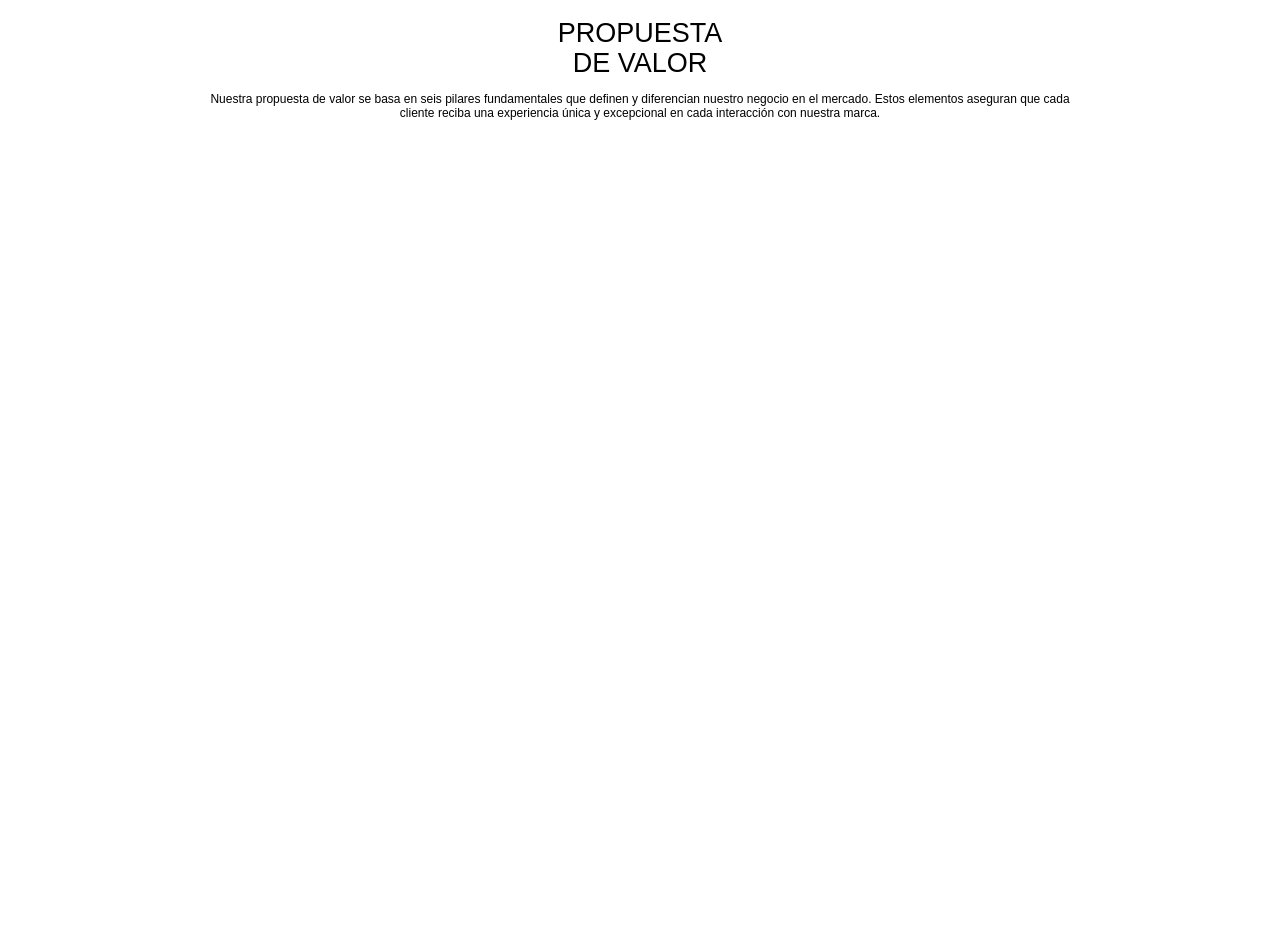
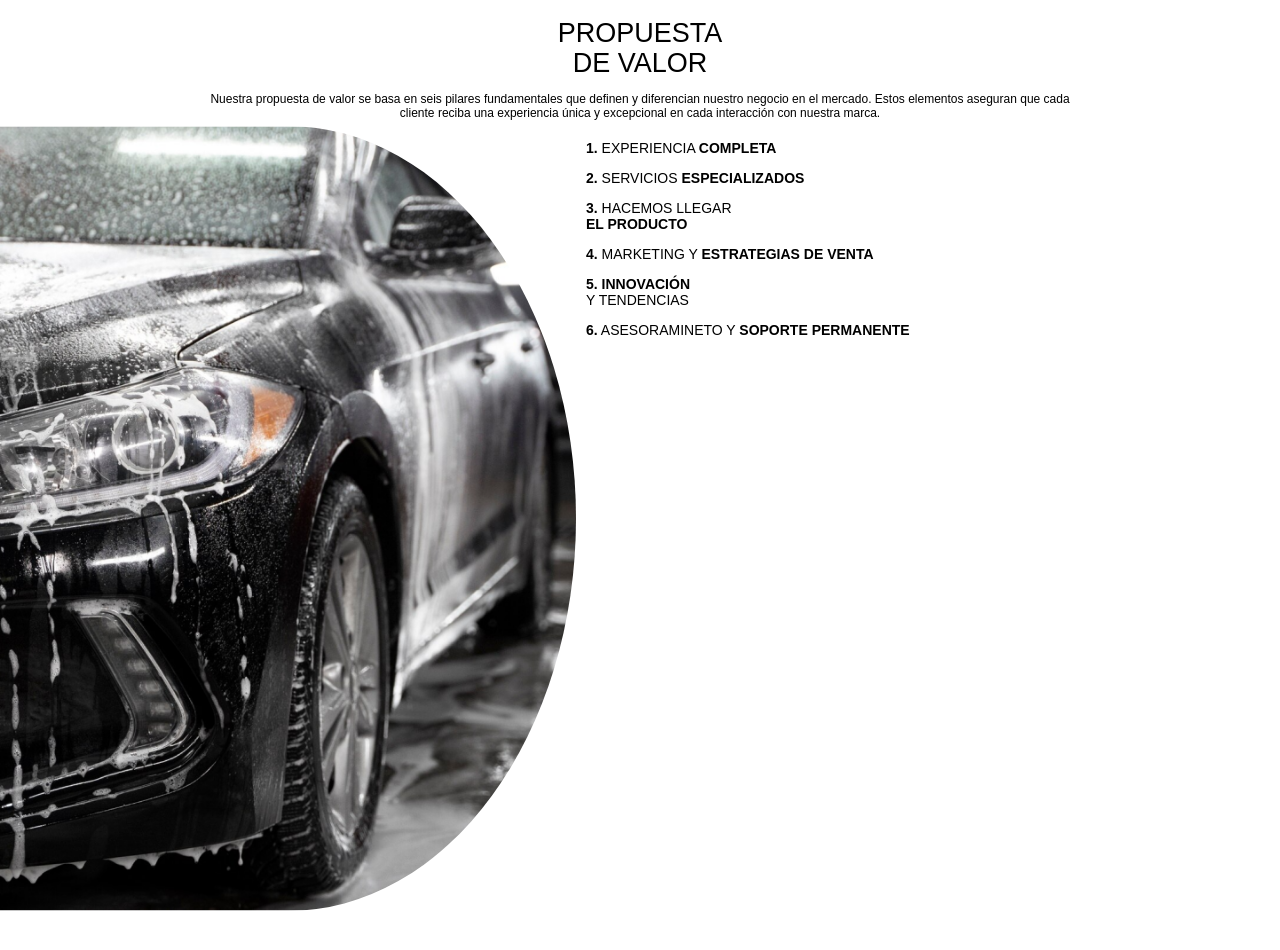
Before and after one commit to justinait/centerdetail, a React (Vite) app: page / in a window 1280 px wide. Shown: the part 5500-6450 px from the top of the page. Before the commit the page ends 5666 px from the top, so only its background shows below. Built offline with nearby package versions, Linux system fonts and the light colour scheme.

Commit message:
proposal

```diff
--- a/src/Components/Proposal/Proposal.css
+++ b/src/Components/Proposal/Proposal.css
@@ -6,3 +6,24 @@
     text-align: center;
     margin: 0.5em auto;
 }
+.carProposal {
+    width: 45%;
+    border-radius: 0 50% 50% 0;
+}
+.carProposalBox {
+    display: flex;
+    /* justify-content: space-between; */
+}
+.itemsProposalBox {
+    width: 47.5%;
+    margin: 0 10px;
+}
+.itemsProposalBox p {
+    line-height: normal;
+    text-transform: uppercase;
+    font-size: 14px;
+    font-weight: 400;
+}
+.itemsProposalBox p strong {
+    font-weight: 600;
+}
--- a/src/Components/Proposal/Proposal.jsx
+++ b/src/Components/Proposal/Proposal.jsx
@@ -1,5 +1,6 @@
 import React from 'react'
 import './Proposal.css'
+import car from '/images/car.png'
 
 function Proposal() {
   return (
@@ -9,6 +10,18 @@ function Proposal() {
             Nuestra propuesta de valor se basa en seis pilares fundamentales que definen y diferencian nuestro negocio en el mercado.
             Estos elementos aseguran que cada cliente reciba una experiencia única y excepcional en cada interacción con nuestra marca.
         </p>
+
+        <div className='carProposalBox'>
+            <img src={car} alt="CAR" className='carProposal' />
+            <div className='itemsProposalBox'>
+                <p> <strong>1.</strong> Experiencia <strong> completa</strong></p>
+                <p> <strong>2.</strong> Servicios <strong> especializados</strong></p>
+                <p> <strong>3.</strong> Hacemos llegar <br /><strong> el producto</strong></p>
+                <p> <strong>4.</strong> Marketing y <strong> estrategias de venta</strong></p>
+                <p> <strong>5.</strong> <strong>Innovación</strong> <br /> y tendencias</p>
+                <p> <strong>6.</strong> Asesoramineto y <strong> soporte permanente</strong></p>
+            </div>
+        </div>
     </div>
   )
 }
```
